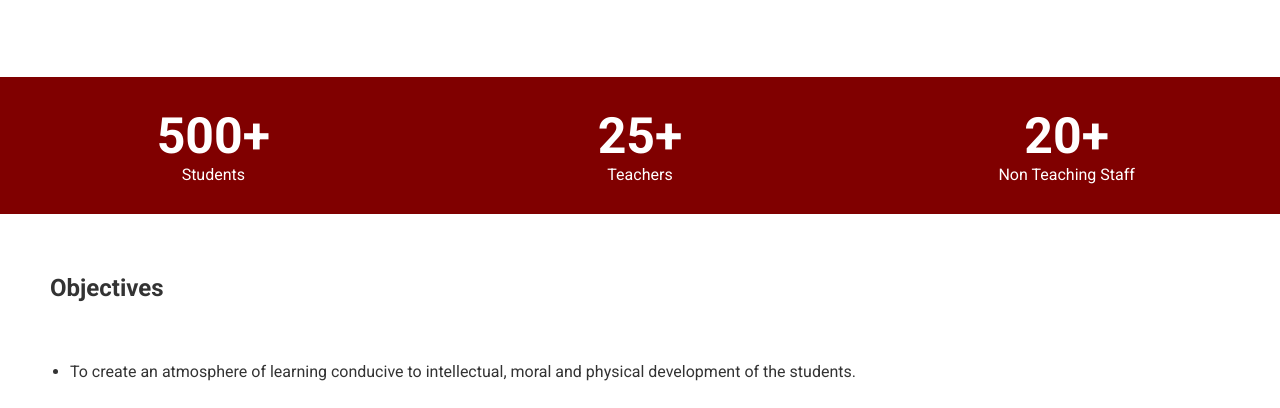
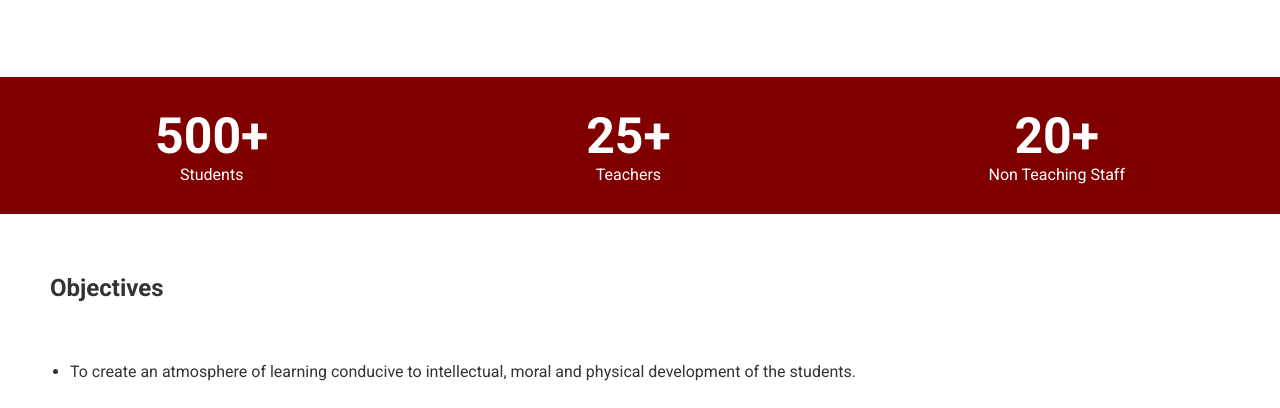
Before and after one commit to SanjaySujir7/Dhavala_College_Website, a plain HTML site: page index.html in a window 1280 px wide. Shown: the part 1602-2010 px from the top of the page. Drawn offline with Linux system fonts and the light colour scheme.

Commit message:
Added Counter through Javascript and improved responsivesness

```diff
--- a/index.html
+++ b/index.html
@@ -78,16 +78,16 @@
         </div>
     </section>
     <section class="Data-Counter-Section">
-        <div>
-            <h3>500+</h3>
+        <div class="counter">
+            <h3><span data-count="500">500</span>+</h3>
             <label>Students</label>
         </div>
-        <div>
-            <h3>25+</h3>
+        <div class="counter">
+            <h3><span data-count="25">25</span>+</h3>
             <label>Teachers</label>
         </div>
-        <div>
-            <h3>20+</h3>
+        <div class="counter">
+            <h3><span data-count="20">20</span>+</h3>
             <label>Non Teaching Staff</label>
         </div>
     </section>
--- a/index.js
+++ b/index.js
@@ -0,0 +1,58 @@
+const Counter = document.querySelectorAll('.counter span');
+const Counter_Container = document.querySelector('.counter');
+
+let Counter_Activated = false
+
+
+
+window.addEventListener('scroll',() => {
+
+
+    if(pageYOffset > Counter_Container.offsetTop - Counter_Container.offsetHeight - 500 && Counter_Activated === false){
+        console.log("hi");
+
+        Counter.forEach(c =>{
+            c.innerText = 0;
+            let count = 0
+
+            function UpdateCount(){
+                const Target = parseInt(c.dataset.count);
+
+                if(Target < 50){
+                    if(count < Target){
+                        count = count + 1;
+                        c.innerText = count;
+                        setTimeout(UpdateCount,40);
+                    }
+                    else{
+                        c.innerText = Target;
+                    }
+                }
+                else{
+                    if(count < Target){
+                        count = count = count + 10;
+                        c.innerText = count;
+                        setTimeout(UpdateCount,20);
+                    }
+                    else{
+                        c.innerText = Target;
+                    }
+                }
+            }
+
+            UpdateCount()
+            Counter_Activated = true
+        })
+    }
+
+    else if(
+        pageYOffset < Counter_Container.offsetTop - Counter_Container.offsetHeight - 500
+        || pageYOffset === 0
+        && Counter_Activated === true ){
+
+            Counter.forEach(c =>{
+                c.innerText = 0;
+            })
+            Counter_Activated = false
+        }
+})
--- a/style.css
+++ b/style.css
@@ -108,6 +108,8 @@ header a:hover:after{
     text-align: center;
     text-shadow: 1px 1px 30px black;
     font-size: 10vh;
+    padding-left: 10px;
+    padding-right: 10px;
 }
 
 .Main-Info h2{
@@ -164,7 +166,7 @@ header a:hover:after{
 .Welcome-Page-Info{
     width: 100%;
     display: grid;
-    grid-template-columns: repeat(auto-fit,minmax(500px,auto));
+    grid-template-columns: repeat(auto-fit,minmax(300px,auto));
     padding-top: 50px;
     padding-bottom: 50px;
     row-gap: 50px;
@@ -173,7 +175,7 @@ header a:hover:after{
 
 
 .welcome-bg-image img{
-    width: clamp(400px,40%,500px);
+    width: clamp(100px,40%,500px);
     box-shadow: 1px 1px 20px rgba(0, 0, 0, 0.403);
 }
 
@@ -198,7 +200,7 @@ header a:hover:after{
 .welcome-vision-div{
     width: 100%;
     display: grid;
-    grid-template-columns: repeat(auto-fit,minmax(500px,auto));
+    grid-template-columns: repeat(auto-fit,minmax(300px,auto));
     padding-top: 50px;
     padding-bottom: 50px;
     row-gap: 50px;
@@ -211,7 +213,7 @@ header a:hover:after{
 }
 
 .welcome-vision-img img{
-    width: clamp(300px,50%,600px);
+    width: clamp(100px,50%,600px);
 }
 
 .welcome-para-vision-div h2{
@@ -248,7 +250,7 @@ header a:hover:after{
     background-color: maroon;
     color: var(--color);
     display: grid;
-    grid-template-columns: repeat(auto-fit,minmax(200px,auto));
+    grid-template-columns: repeat(auto-fit,minmax(100px,auto));
     margin-bottom: 30px;
     margin-top: 30px;
 }
@@ -275,6 +277,33 @@ making website responsive is my task */
         display: none;
     }
 
+    .Main-Info h1{
+        font-size: 5vh;
+    }
+
+    .Main-Info h2{
+        font-size: 1.3vh;
+    }
+
+    .welcome-title-div h2{
+        font-size: 2vh;
+    }
+
+    .Main-Info p{
+        line-height: 30px;
+        font-size: 0.8rem;
+    }
+
+    @media (max-width:620px) {
+        .Data-Counter-Section h3{
+            font-size: 4vh;
+        }
+
+        .Data-Counter-Section label{
+            font-size: 10px;
+        }
+    }
+
     @media (max-width:520px) {
         .Main-Info h1{
             font-size: clamp(20px,5vh,3rem);
@@ -284,5 +313,9 @@ making website responsive is my task */
             font-size: clamp(0.7rem,1vh,1rem);
         }
 
+        .Main-Info-logo img{
+            width: 150px;
+        }
+
     }
 }
```
